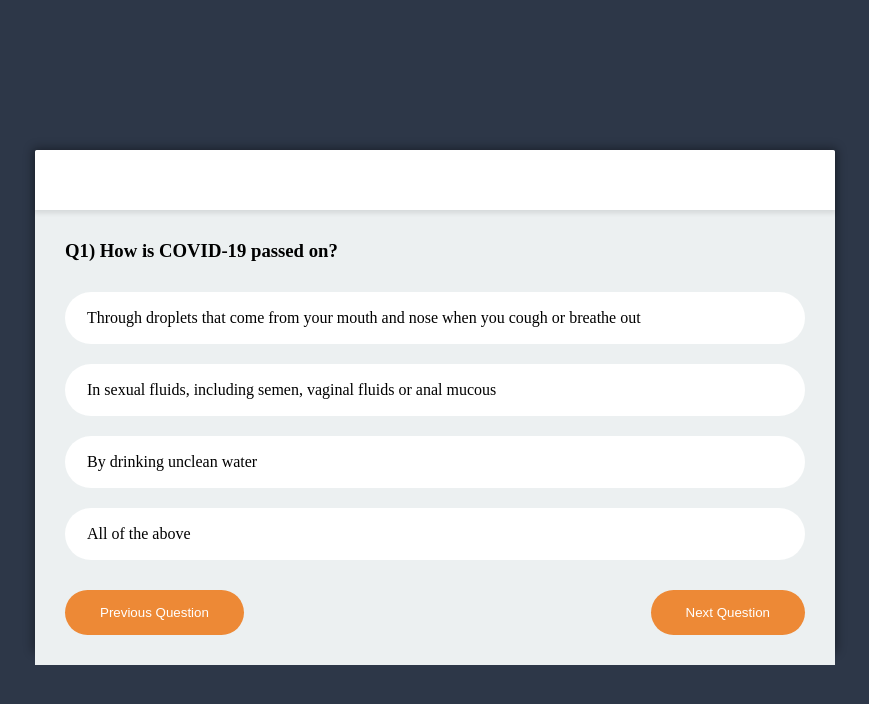
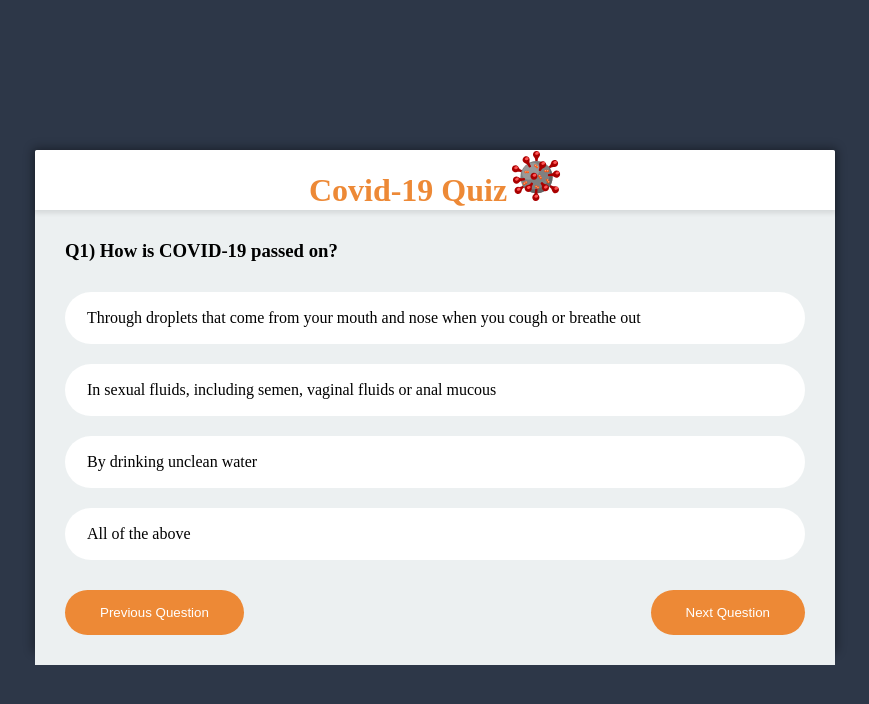
Before and after one commit to JasbirCodeSpace/Quiz-Web-App, a plain HTML site: page index.html in a window 1280 px wide. Shown: the whole page, without its empty margins (205-1074 px from the left). Drawn offline with Linux system fonts and the light colour scheme.

Commit message:
other changes

```diff
--- a/css/style.css
+++ b/css/style.css
@@ -81,7 +81,7 @@
     transition: 0.4s all;
   }
 
-  .option:hover {
+  /* .option:hover {
     cursor: pointer;
     border: 2px solid #ed8936;
     color: #ed8936;
@@ -89,4 +89,23 @@
   .option.active {
     background-color: #ed8936;
     color: #fff;
+  } */
+
+  /* .green{
+    background-color: #00e600;
   }
+
+  .red{
+    background-color: #ff0000;
+  } */
+
+  #quiz-header{
+    display: flex;
+    flex-direction: column;
+    justify-content: center;
+    align-items: center;
+  }
+  #quiz-greet > h1{
+    color: #ed8936;
+    display: inline;
+  }
--- a/index.html
+++ b/index.html
@@ -11,7 +11,10 @@
   <div class="dashboard">
     <div id="quiz">
       <div id="quiz-header">
-        <div id="quiz-greet"></div>
+        <div id="quiz-greet">
+          <h1>Covid-19 Quiz</h1>
+          <img src="images/covid-19.svg" alt="" width="50px" height="50px">
+        </div>
         <div id="quiz-time"></div>
       </div>
       <div id="quiz-body">
@@ -19,8 +22,8 @@
 
         </div>
         <div class="buttons">
-          <button class="button previous" onclick="previous()">Previous Question</button>
-          <button class="button next" onclick="next()">Next Question</button>
+          <button id="previous" class="button previous" onclick="previous()">Previous Question</button>
+          <button id="next" class="button next" onclick="next()">Next Question</button>
         </div>
       </div>
     </div>
```
Also changed, not shown: images/covid-19.svg (added), images/handsanitizerspray.svg (added), images/nurse.svg (added).
